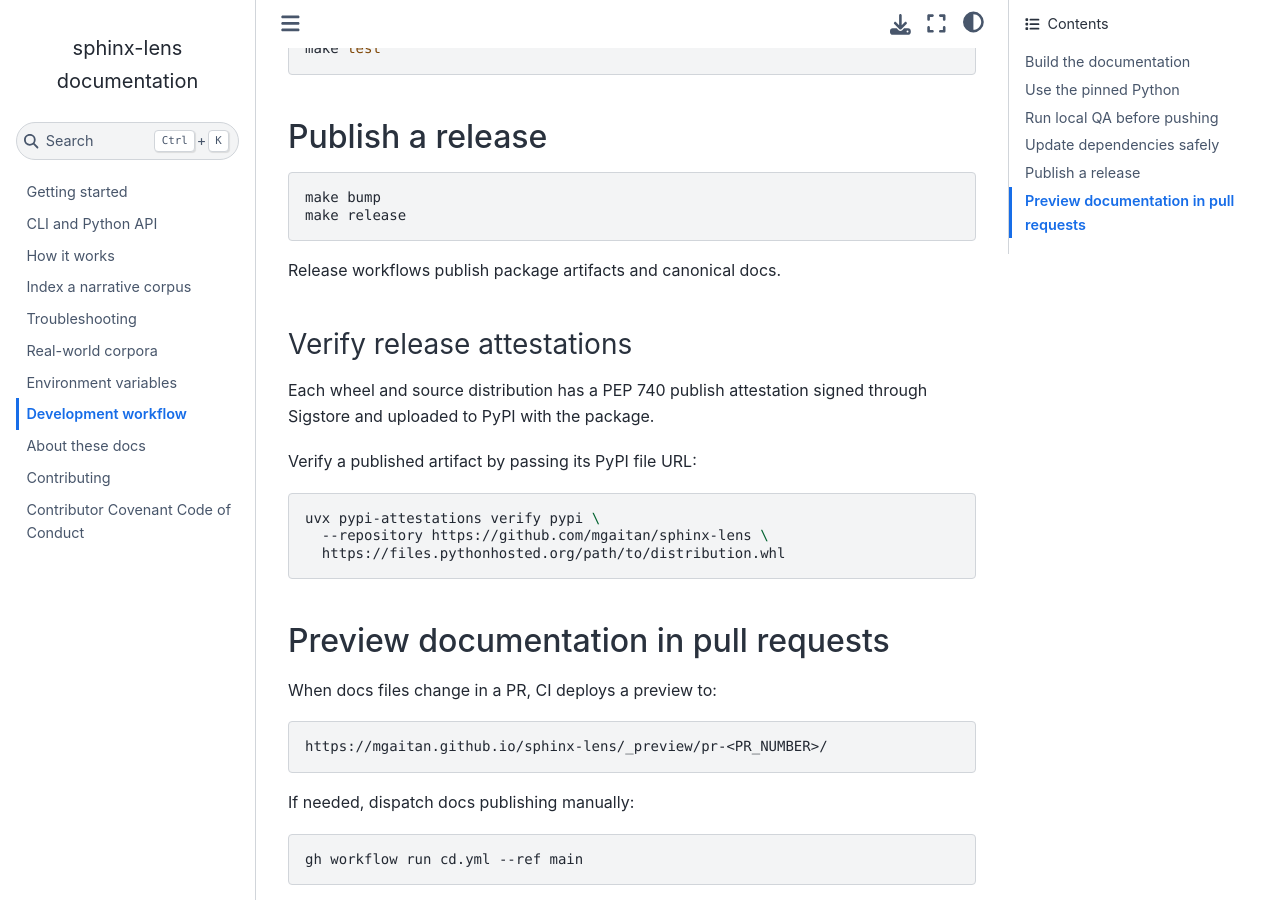
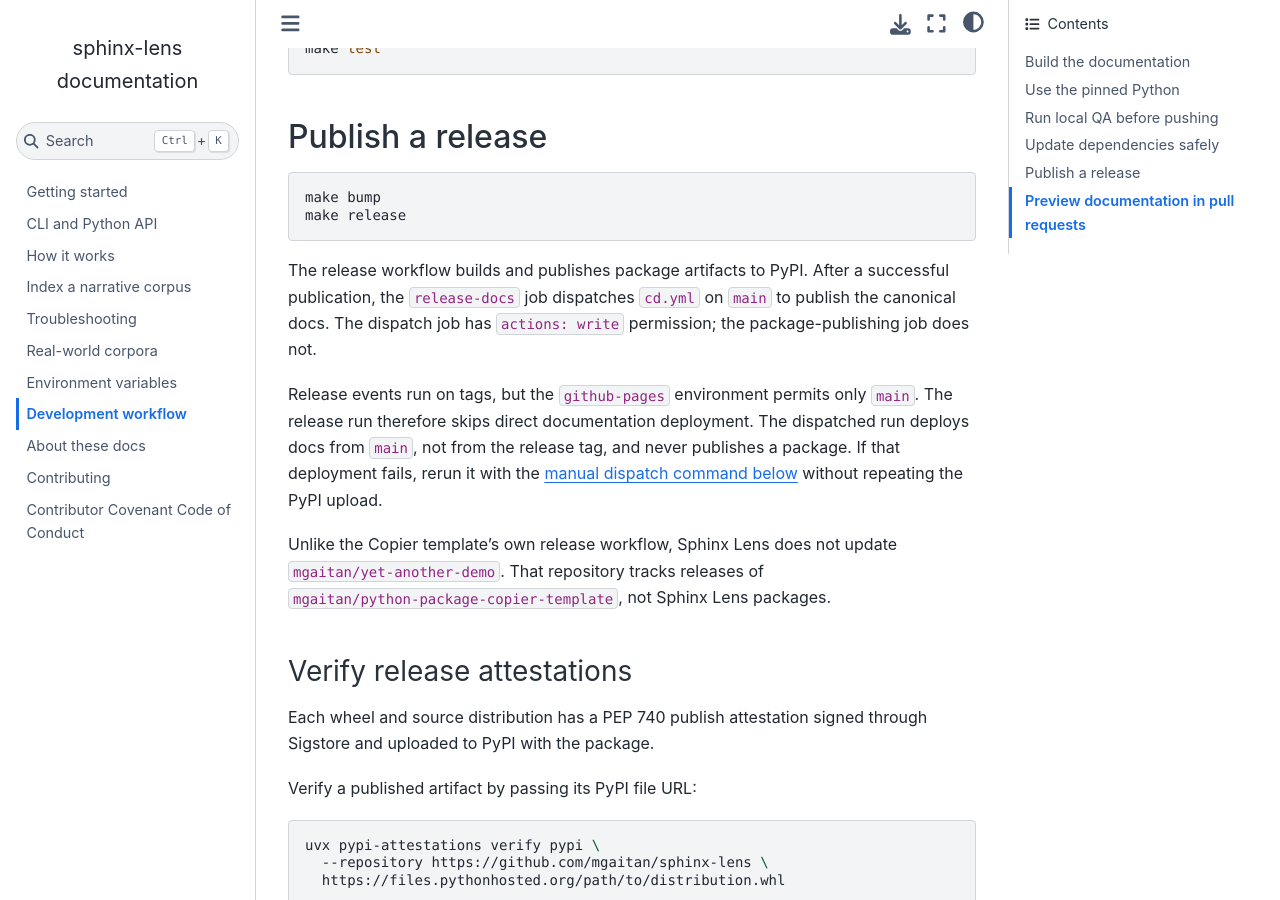
Before and after one commit to mgaitan/sphinx-lens, a Sphinx documentation site: the page built from docs/development_workflow.md, in a window 1280 px wide and 900 px high, scrolled down 1024 px. Built offline with Sphinx 7.4.7 and the Sphinx Book theme 1.1.4, drawn with Linux system fonts in a browser that asks for light colours.

Commit message:
Fix release documentation dispatch and remove template demo update
Co-authored-by: codex <codex@openai.com>

````diff
--- a/docs/development_workflow.md
+++ b/docs/development_workflow.md
@@ -50,7 +50,21 @@ make bump
 make release
 ```
 
-Release workflows publish package artifacts and canonical docs.
+The release workflow builds and publishes package artifacts to PyPI. After a
+successful publication, the `release-docs` job dispatches `cd.yml` on `main` to
+publish the canonical docs. The dispatch job has `actions: write` permission;
+the package-publishing job does not.
+
+Release events run on tags, but the `github-pages` environment permits only
+`main`. The release run therefore skips direct documentation deployment. The
+dispatched run deploys docs from `main`, not from the release tag, and never
+publishes a package. If that deployment fails, rerun it with the
+{ref}`manual dispatch command below <manual-docs-deployment>`
+without repeating the PyPI upload.
+
+Unlike the Copier template's own release workflow, Sphinx Lens does not update
+`mgaitan/yet-another-demo`. That repository tracks releases of
+`mgaitan/python-package-copier-template`, not Sphinx Lens packages.
 
 ### Verify release attestations
 
@@ -65,6 +79,7 @@ uvx pypi-attestations verify pypi \
   https://files.pythonhosted.org/path/to/distribution.whl
 ```
 
+(manual-docs-deployment)=
 ## Preview documentation in pull requests
 
 When docs files change in a PR, CI deploys a preview to:
````
Also changed, not shown: 1 other file.
